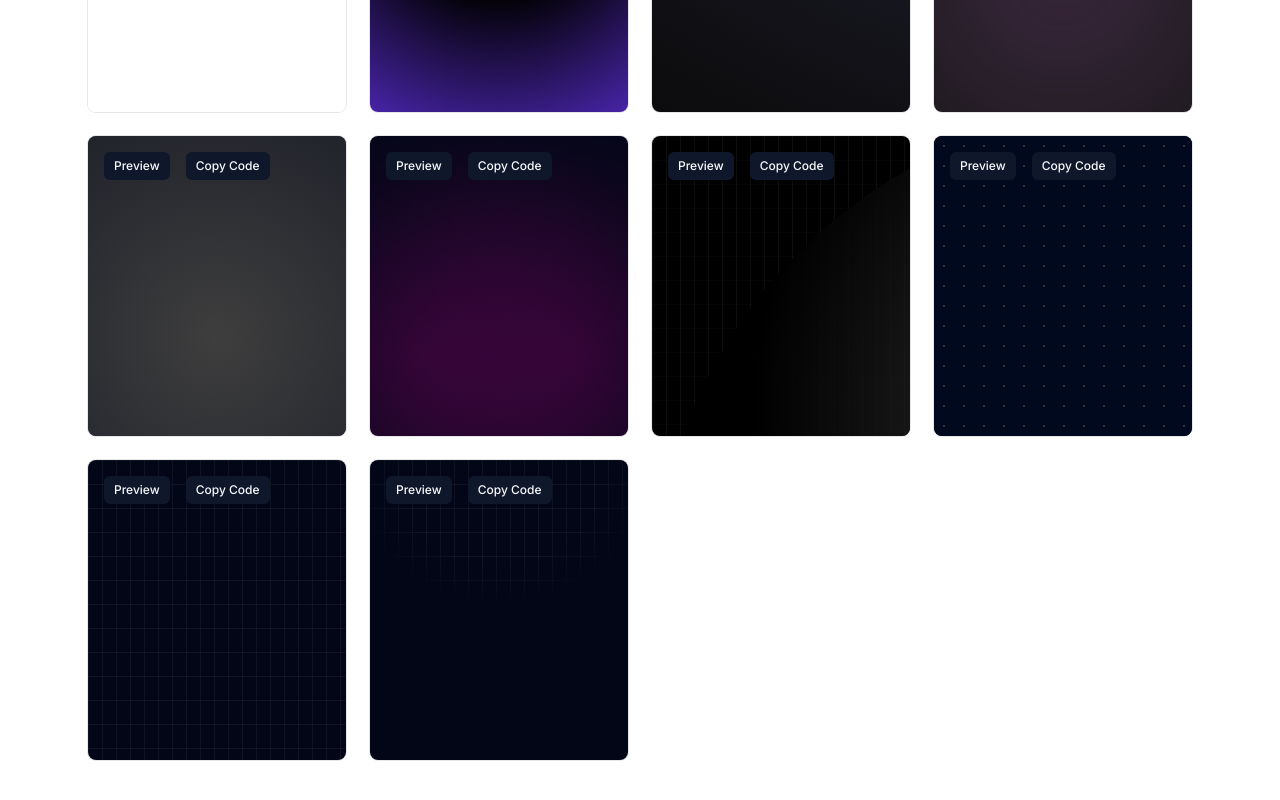
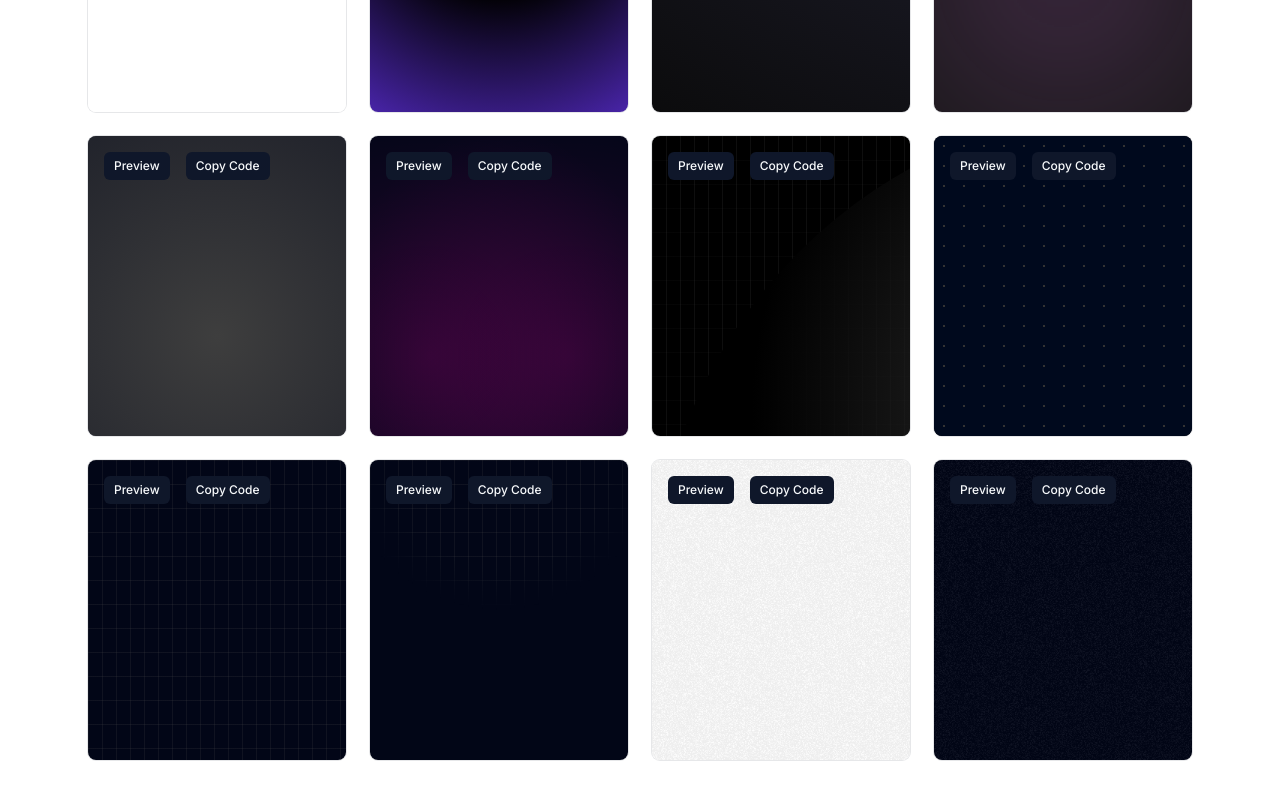
Before and after one commit to trinhdinhtai/next-bg-snippets, a Next.js app: page / in a window 1280 px wide. Shown: the part 1863-2663 px from the top of the page. Built offline with nearby package versions, Linux system fonts and the light colour scheme.

Commit message:
feat: add light and dark noise backgrounds

```diff
--- a/components/background.tsx
+++ b/components/background.tsx
@@ -156,6 +156,22 @@ const BgDarkGrid3 = () => {
   )
 }
 
+const BgLightNoise = () => {
+  return (
+    <div className="relative h-full w-full bg-white">
+      <div className="absolute bottom-0 left-0 right-0 top-0 bg-[url('/noise.png')] bg-[size:300px_300px] bg-left-top" />
+    </div>
+  )
+}
+
+const BgDarkNoise = () => {
+  return (
+    <div className="relative h-full w-full bg-slate-950">
+      <div className="absolute bottom-0 left-0 right-0 top-0 bg-[url('/noise.png')] bg-[size:300px_300px] bg-left-top" />
+    </div>
+  )
+}
+
 export const BACKGROUND_OPTIONS = [
   {
     name: "Background Light Gradient 1",
@@ -267,4 +283,14 @@ export const BACKGROUND_OPTIONS = [
     component: <BgDarkGrid3 />,
     theme: "dark",
   },
+  {
+    name: "Background Light Noise",
+    component: <BgLightNoise />,
+    theme: "light",
+  },
+  {
+    name: "Background Dark Noise",
+    component: <BgDarkNoise />,
+    theme: "dark",
+  },
 ] as const
```
Also changed, not shown: public/noise.png (added).
